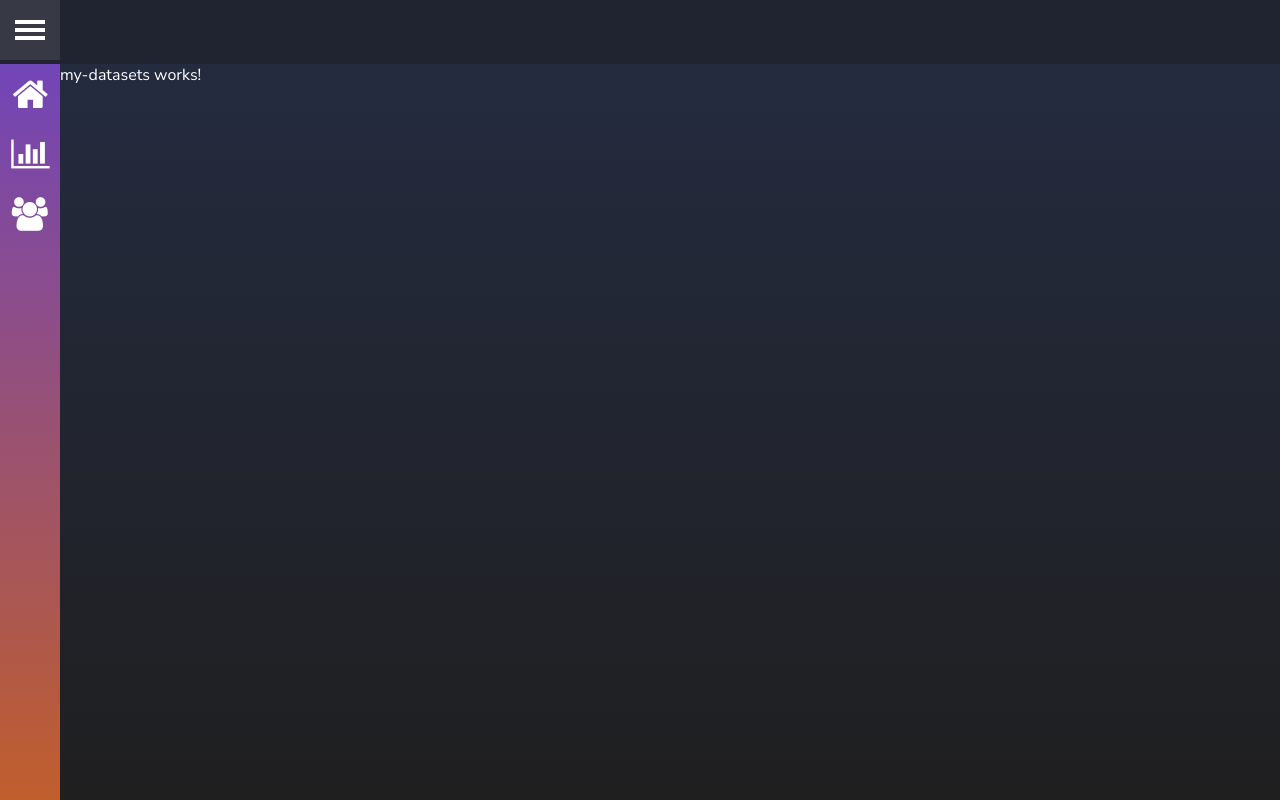
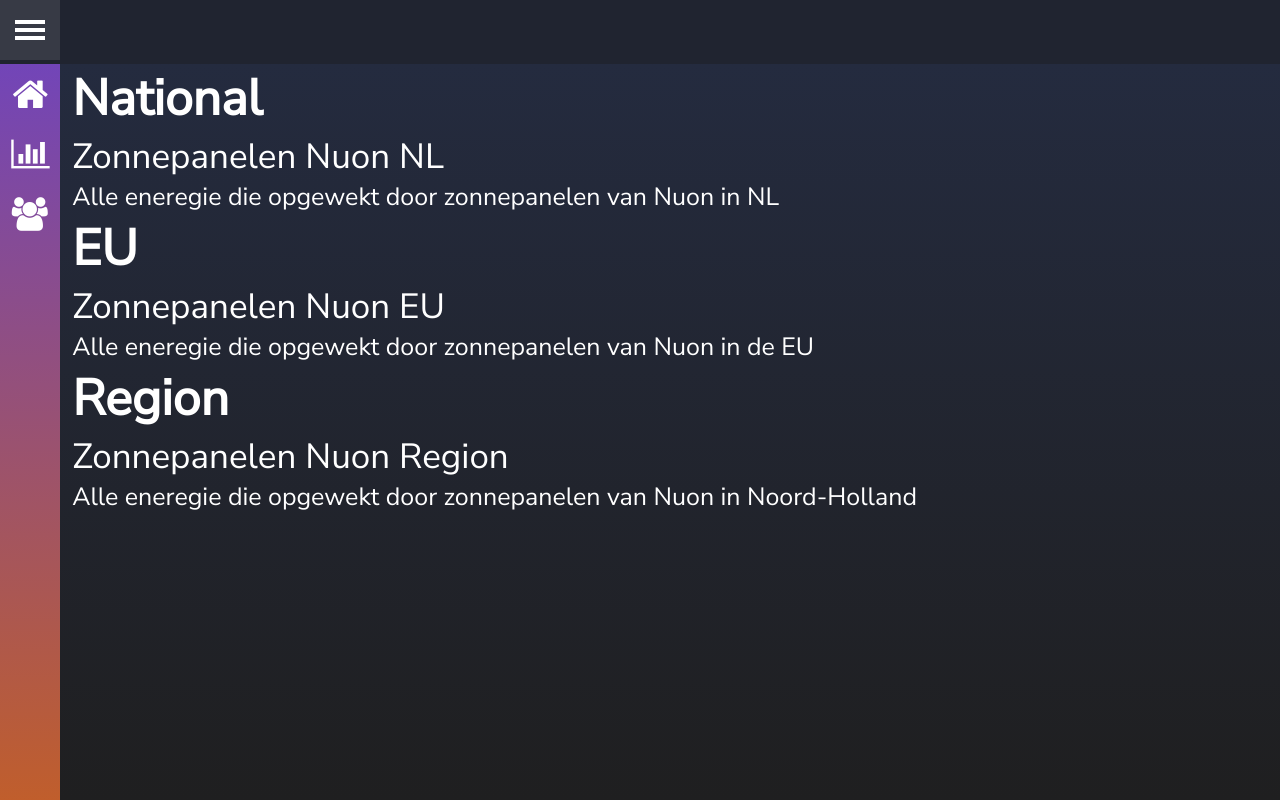
Before and after one commit to DeBeer12/EWA, an Angular app in the folder UrbanAnalytics/front-end/: page /datasets in a window 1280 px wide. Built offline with nearby package versions, Linux system fonts and the light colour scheme; what ng-multiselect-dropdown would draw is missing.

Commit message:
Dataset list

```diff
--- a/UrbanAnalytics/front-end/src/app/app.module.ts
+++ b/UrbanAnalytics/front-end/src/app/app.module.ts
@@ -100,7 +100,7 @@
     BrowserModule,
     RouterModule.forRoot(routes)
   ],
-  providers: [MemberListModelComponent],
+  providers: [],
   bootstrap: [AppComponent]
 })
 
--- a/UrbanAnalytics/front-end/src/app/models/dataset.model.ts
+++ b/UrbanAnalytics/front-end/src/app/models/dataset.model.ts
@@ -7,4 +7,16 @@
 export class DatasetModelComponent {
   public name: string;
   public summary: string;
+  public sort: number;
+
+  constructor(
+    name: string,
+    summary: string,
+    sort: number
+  ) {
+    this.name = name;
+    this.summary = summary;
+    this.sort = sort;
+  }
+
 }
--- a/UrbanAnalytics/front-end/src/app/my-datasets/my-datasets.component.html
+++ b/UrbanAnalytics/front-end/src/app/my-datasets/my-datasets.component.html
@@ -1 +1,28 @@
-<p>my-datasets works!</p>
+<div class="datasets">
+  <h1>National</h1>
+  <div class="national" *ngFor="let dataset of datasets">
+    <div *ngIf="dataset.sort == 1">
+      <p>{{dataset.name}}</p>
+      <p class="summary">{{dataset.summary}}</p>
+    </div>
+  </div>
+  <h1>EU</h1>
+  <div class="Eu" *ngFor="let dataset of datasets">
+    <div *ngIf="dataset.sort == 0">
+      <p>{{dataset.name}}</p>
+      <p class="summary">{{dataset.summary}}</p>
+    </div>
+  </div>
+  <h1>Region</h1>
+  <div class="region" *ngFor="let dataset of datasets">
+    <div *ngIf="dataset.sort == 2">
+      <p>{{dataset.name}}</p>
+      <p class="summary">{{dataset.summary}}</p>
+    </div>
+  </div>
+  <!--Every group has his own sorting number, so first you need to check if in which groups you are, then you count those numbers, ngif those-->
+  <div class="groups" *ngFor="let group of groups">
+    <!--ngIf(group.sort == -->
+  </div>
+
+</div>
--- a/UrbanAnalytics/front-end/src/app/my-datasets/my-datasets.component.scss
+++ b/UrbanAnalytics/front-end/src/app/my-datasets/my-datasets.component.scss
@@ -0,0 +1,13 @@
+.datasets {
+  padding-left: 1%;
+  h1 {
+    font-size: 50px;
+  }
+  p {
+    font-size: 35px;
+  }
+
+  .summary {
+    font-size: 25px;
+  }
+}
--- a/UrbanAnalytics/front-end/src/app/my-datasets/my-datasets.component.ts
+++ b/UrbanAnalytics/front-end/src/app/my-datasets/my-datasets.component.ts
@@ -1,4 +1,6 @@
 import { Component, OnInit } from '@angular/core';
+import {DatasetModelComponent} from "../models/dataset.model";
+import {DatasetService} from "../services/dataset/dataset.service";
 
 @Component({
   selector: 'app-my-datasets',
@@ -6,8 +8,12 @@
   styleUrls: ['./my-datasets.component.scss']
 })
 export class MyDatasetsComponent implements OnInit {
+datasets = [];
+  groups: any;
 
-  constructor() { }
+  constructor(private datasetService: DatasetService) {
+    this.datasets = datasetService.getMyItems();
+  }
 
   ngOnInit() {
   }
--- a/UrbanAnalytics/front-end/src/app/services/dataset/dataset.service.ts
+++ b/UrbanAnalytics/front-end/src/app/services/dataset/dataset.service.ts
@@ -1,4 +1,5 @@
 import { Injectable } from '@angular/core';
+import {DatasetModelComponent} from "../../models/dataset.model";
 
 @Injectable({
   providedIn: 'root'
@@ -6,4 +7,12 @@
 export class DatasetService {
 
   constructor() { }
+  public datasets = [
+    new DatasetModelComponent('Zonnepanelen Nuon NL', 'Alle eneregie die opgewekt door zonnepanelen van Nuon in NL', 1),
+    new DatasetModelComponent('Zonnepanelen Nuon Region', 'Alle eneregie die opgewekt door zonnepanelen van Nuon in Noord-Holland', 2),
+    new DatasetModelComponent('Zonnepanelen Nuon EU', 'Alle eneregie die opgewekt door zonnepanelen van Nuon in de EU', 0)
+  ];
+  public getMyItems() {
+    return this.datasets;
+  }
 }
```
